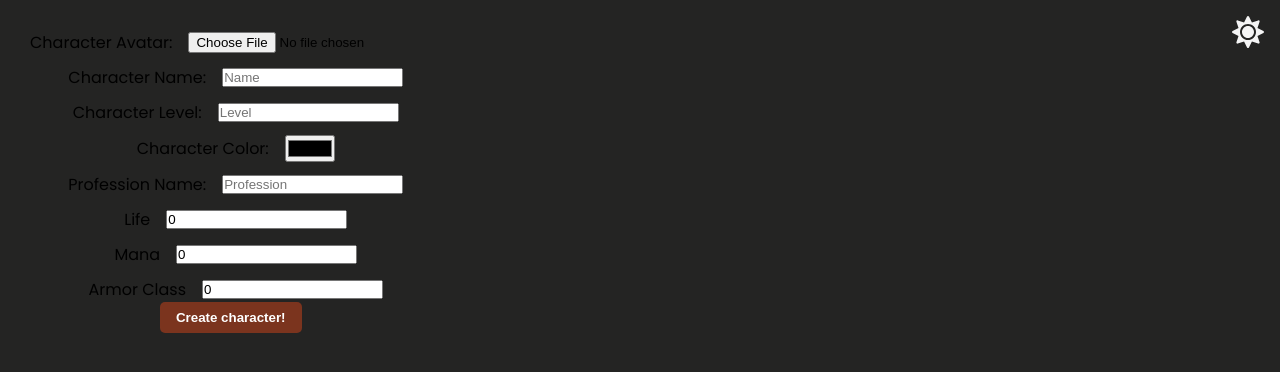
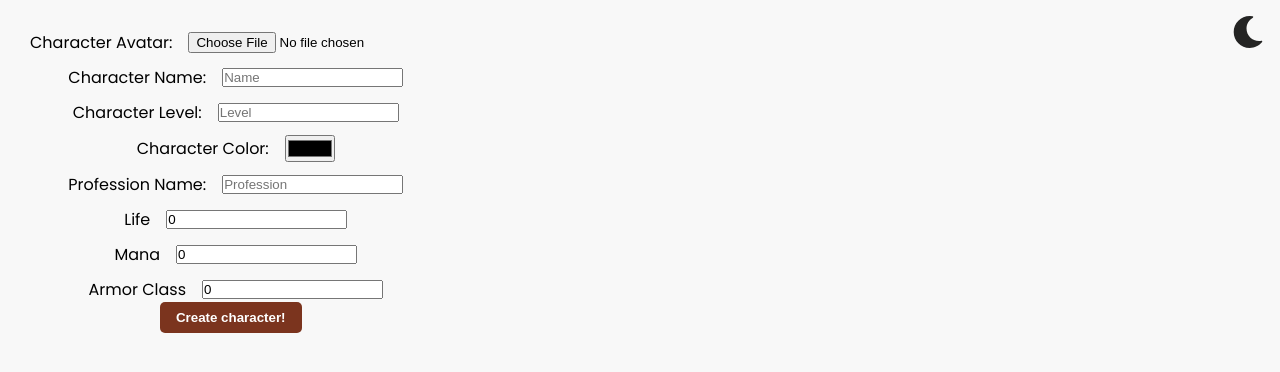
Before and after one commit to FilipeMSouza/rpg-handouts, a Next.js app: page /new-char in a window 1280 px wide. Shown: the top 372 px of the page. Built offline with nearby package versions, Linux system fonts and the light colour scheme; no server answers.

Commit message:
preset keep theme across app

```diff
--- a/src/app/layout.tsx
+++ b/src/app/layout.tsx
@@ -1,5 +1,5 @@
 'use client';
-import React, { useState } from 'react';
+import React, { useEffect, useState } from 'react';
 import StyledComponentsRegistry from '@/lib/registry';
 import { GlobalStyle } from '@/style/global';
 
@@ -21,12 +21,28 @@ export default function RootLayout({
   children: React.ReactNode;
 }>) {
   const [isDark, setIsDark] = useState(true);
-
+  const HandleThemeChange = () => {
+    setIsDark(!isDark);
+    localStorage.setItem(
+      'current-theme',
+      JSON.stringify(isDark ? dark : light)
+    );
+  };
+  useEffect(() => {
+    const currentTheme = localStorage.getItem('current-theme');
+    if (currentTheme === 'dark') {
+      setIsDark(true);
+    }
+    setIsDark(false);
+  }, []);
   return (
     <html lang='en'>
       <body className={poppins.className}>
         <StyledComponentsRegistry>
-          <ThemeButton color={isDark} onClick={() => setIsDark(!isDark)}>
+          <ThemeButton
+            color={isDark ? 'light' : 'dark'}
+            onClick={HandleThemeChange}
+          >
             {isDark ? <FaSun /> : <FaMoon />}
           </ThemeButton>
           <ThemeProvider theme={isDark ? dark : light}>
--- a/src/app/style.ts
+++ b/src/app/style.ts
@@ -34,7 +34,7 @@ export const Name = styled.span<{ color: string }>`
 `;
 
 interface ThemeButtonProps {
-  color: boolean;
+  color: 'dark' | 'light';
 }
 
 const color = {
@@ -51,5 +51,5 @@ export const ThemeButton = styled.button<ThemeButtonProps>`
   border: none;
 
   font-size: 2rem;
-  color: ${(props) => (props.color ? color.light : color.dark)};
+  color: ${(props) => (props.color === 'dark' ? color.dark : color.light)};
 `;
```
